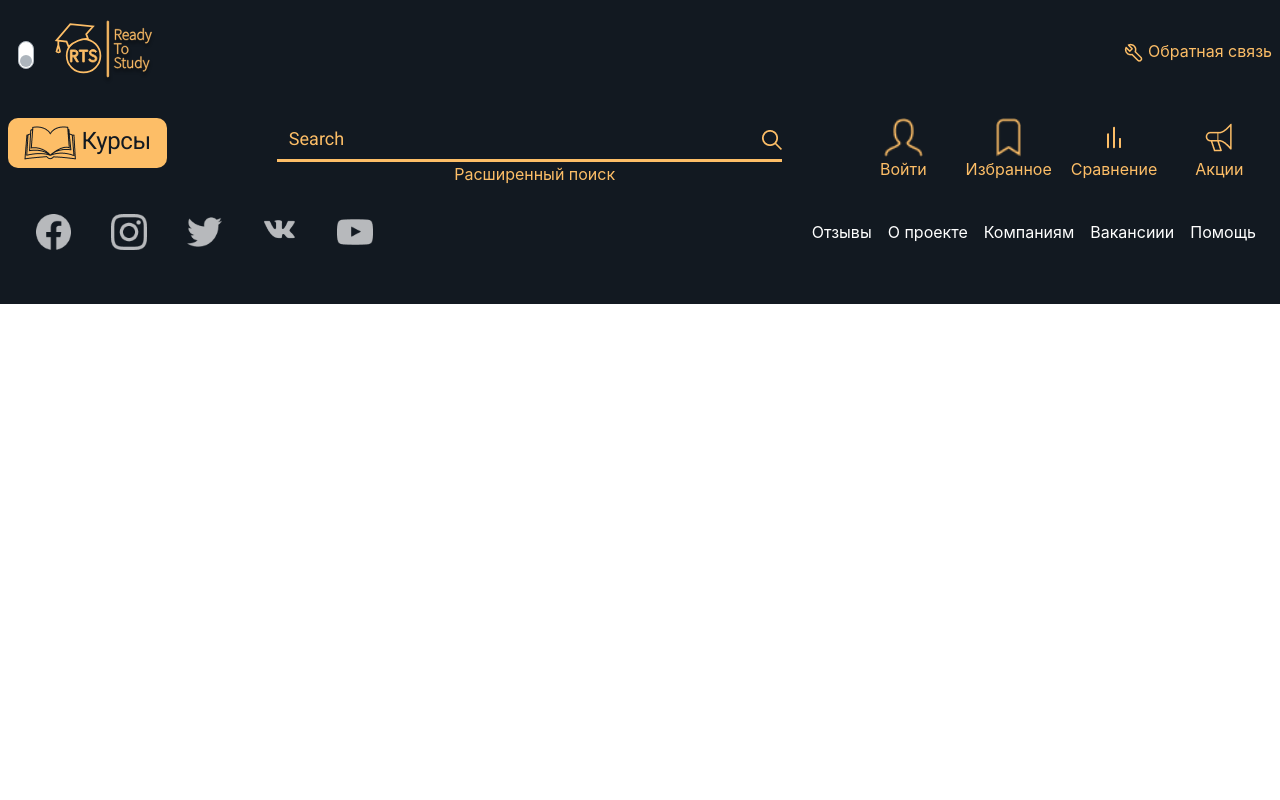
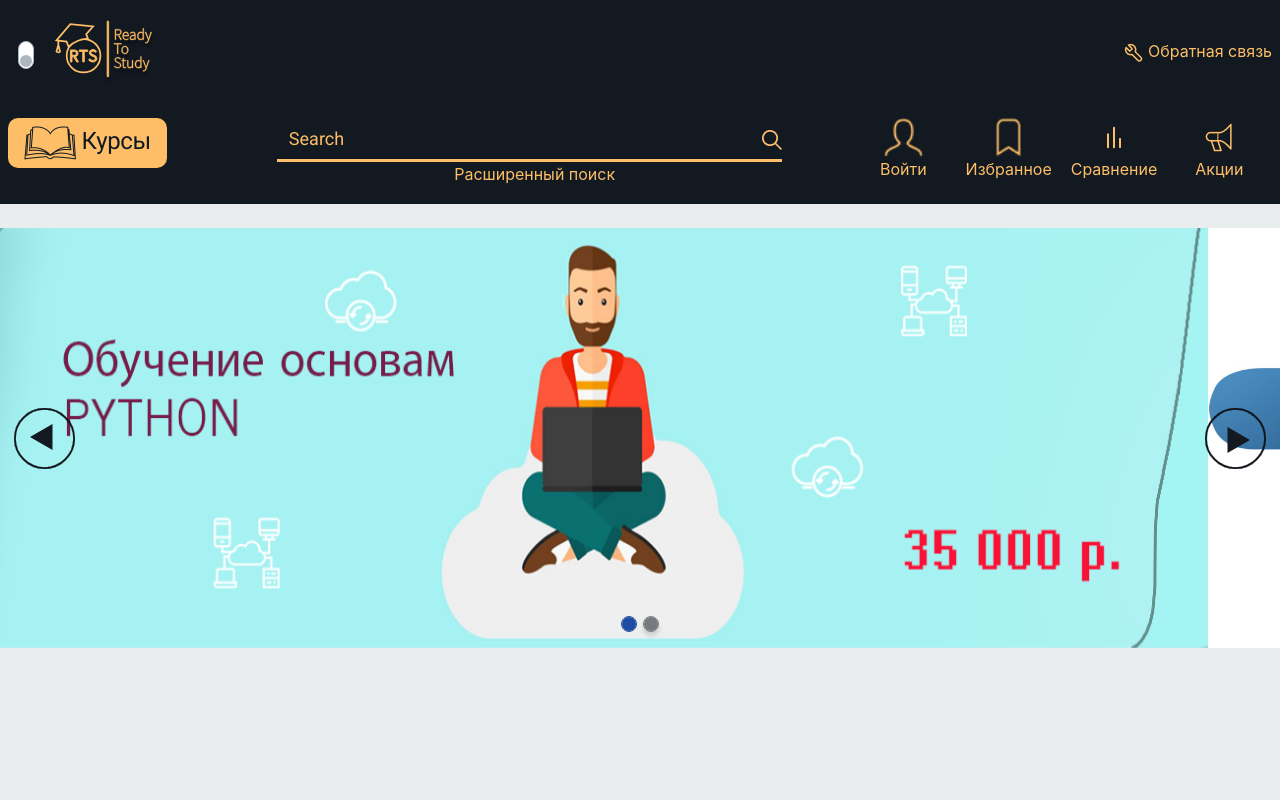
Before and after one commit to maksimchernev/e-edu-react, a React (Create React App) app in the folder frontend/: page / in a window 1280 px wide. Shown: the top 800 px of the page. Built offline with nearby package versions, Linux system fonts and the light colour scheme; no server answers.

Commit message:
redirection fixes

```diff
--- a/frontend/src/routes/routes.js
+++ b/frontend/src/routes/routes.js
@@ -48,7 +48,9 @@ export const useRoutes = isAuthenticated => {
                     <ListCourses/>
                 </Route>
 
-                <Redirect to="/mainPage" />
+                <Route path ="/" exact>
+                <MainPage />
+                </Route>
 
             </Switch>
         )
@@ -89,6 +91,9 @@ export const useRoutes = isAuthenticated => {
                  <ListCourses/>
             </Route>
 
+            <Route path ="/" exact>
+                <MainPage />
+            </Route>
 
 
          </Switch>
```
